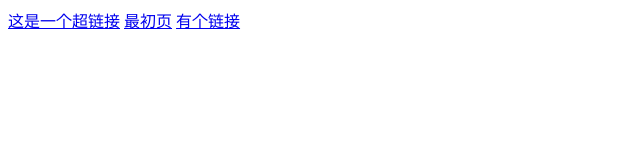
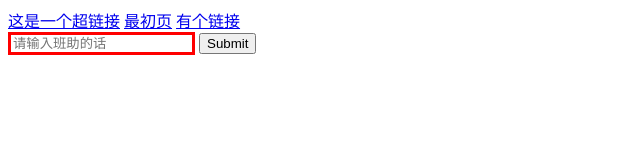
Before and after one commit to muyong777/front-end-practice, a plain HTML site: page index.html in a window 1280 px wide. Shown: the whole page, without its empty margins (0-640 px from the left). Drawn offline with Linux system fonts and the light colour scheme.

Commit message:
开始上色

```diff
--- a/index.html
+++ b/index.html
@@ -9,6 +9,9 @@
     <a href="https://ys.mihoyo.com/?utm_source=yuanshen_web" target="_blank">这是一个超链接</a>
     <a href="demo.html">最初页</a>
     <a href="##" target="_blank">有个链接</a>
-
+<form action="">
+    <input type="text"  style="border: 3px solid red;" width="50" placeholder="请输入班助的话" name="" id="">
+    <input type="submit" name="" id="">
+</form>
 </body>
 </html>
```
